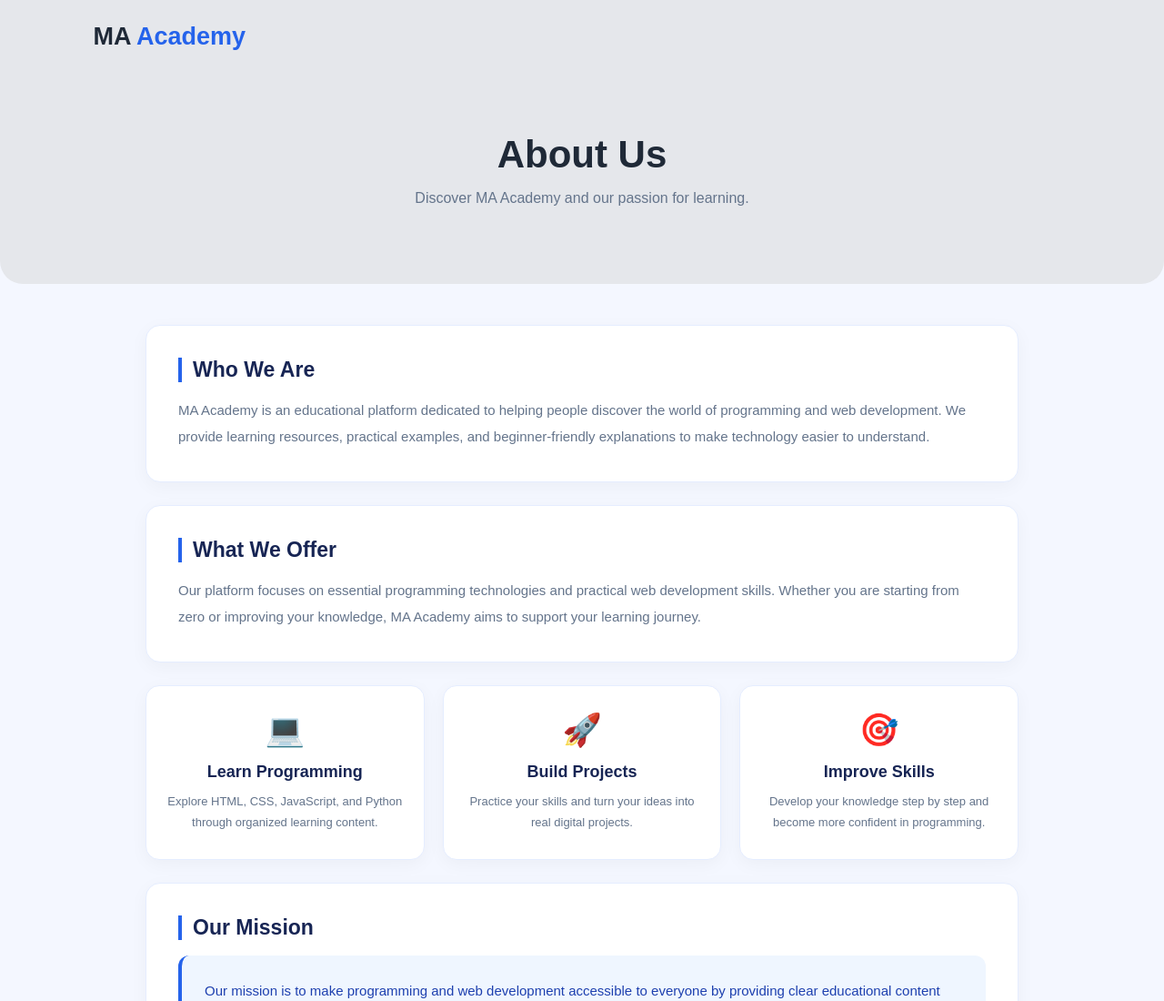
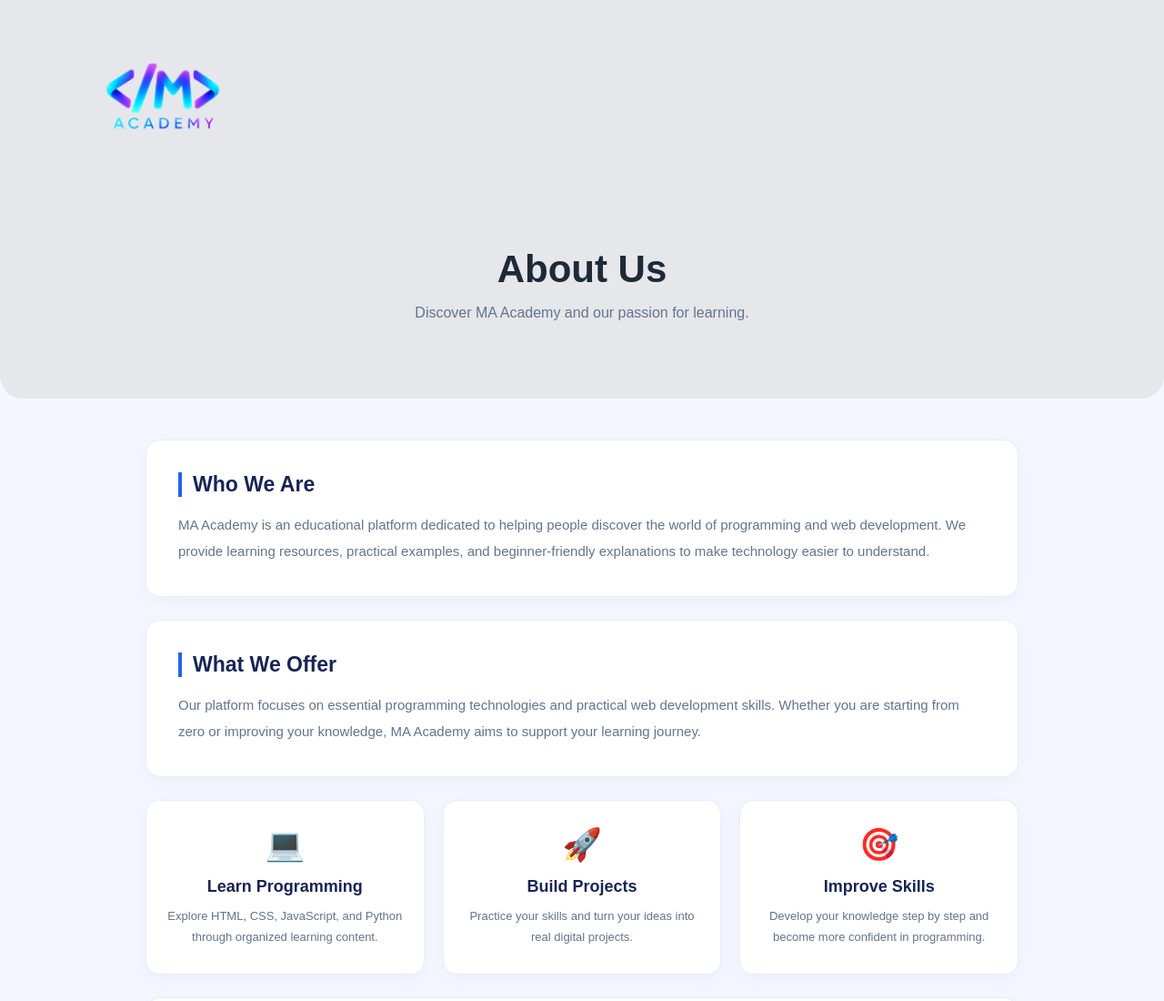
Before and after one commit to Mouattassim/MA-Academy, a plain HTML site: page about.html in a window 1280 px wide. Shown: the top 1100 px of the page at 91% size. Drawn offline with Linux system fonts and the light colour scheme.

Commit message:
Update about.html

```diff
--- a/about.html
+++ b/about.html
@@ -241,7 +241,7 @@ footer p {
 <div class="top-section">
 
     <header>
-        <div class="logo">MA <span>Academy</span></div>
+        <div class="logo"><img src="images/اكادمية.png" alt="logo" width="150px"</div>
     </header>
 
     <section class="hero">
```
